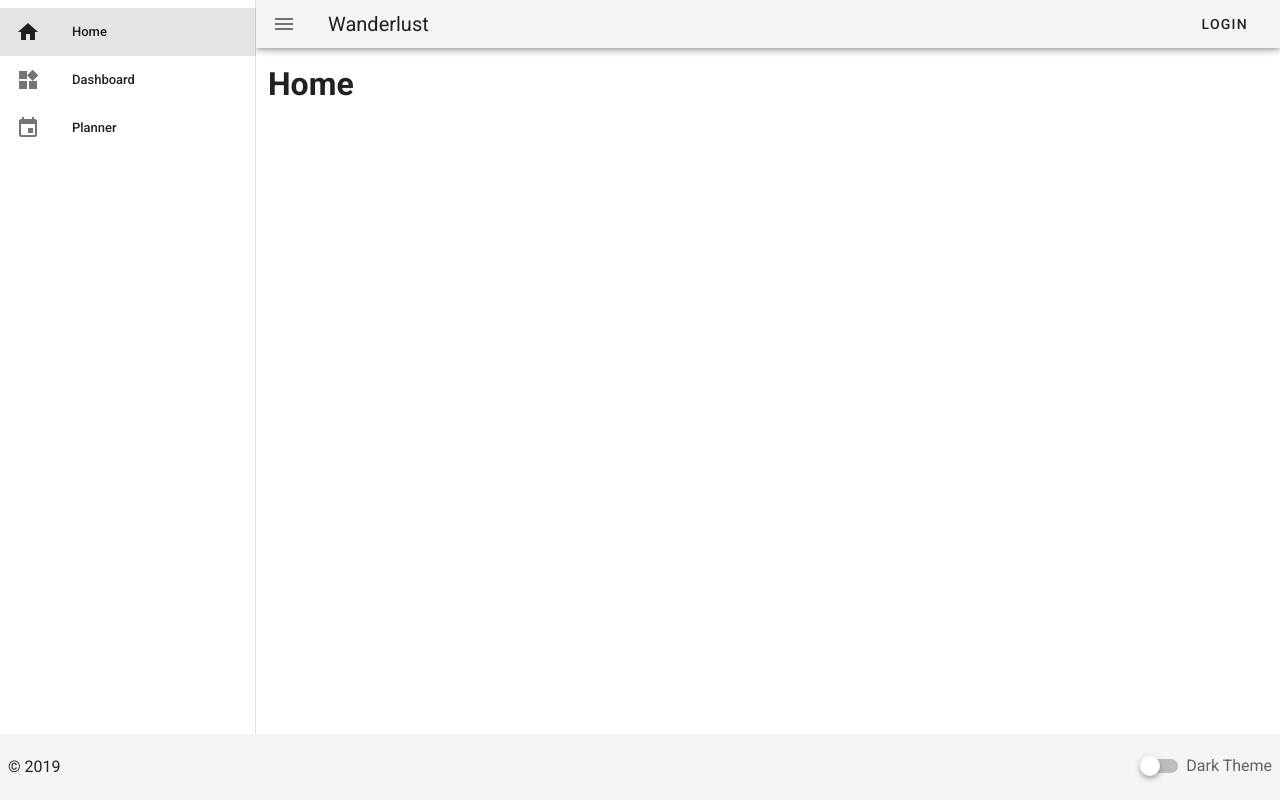
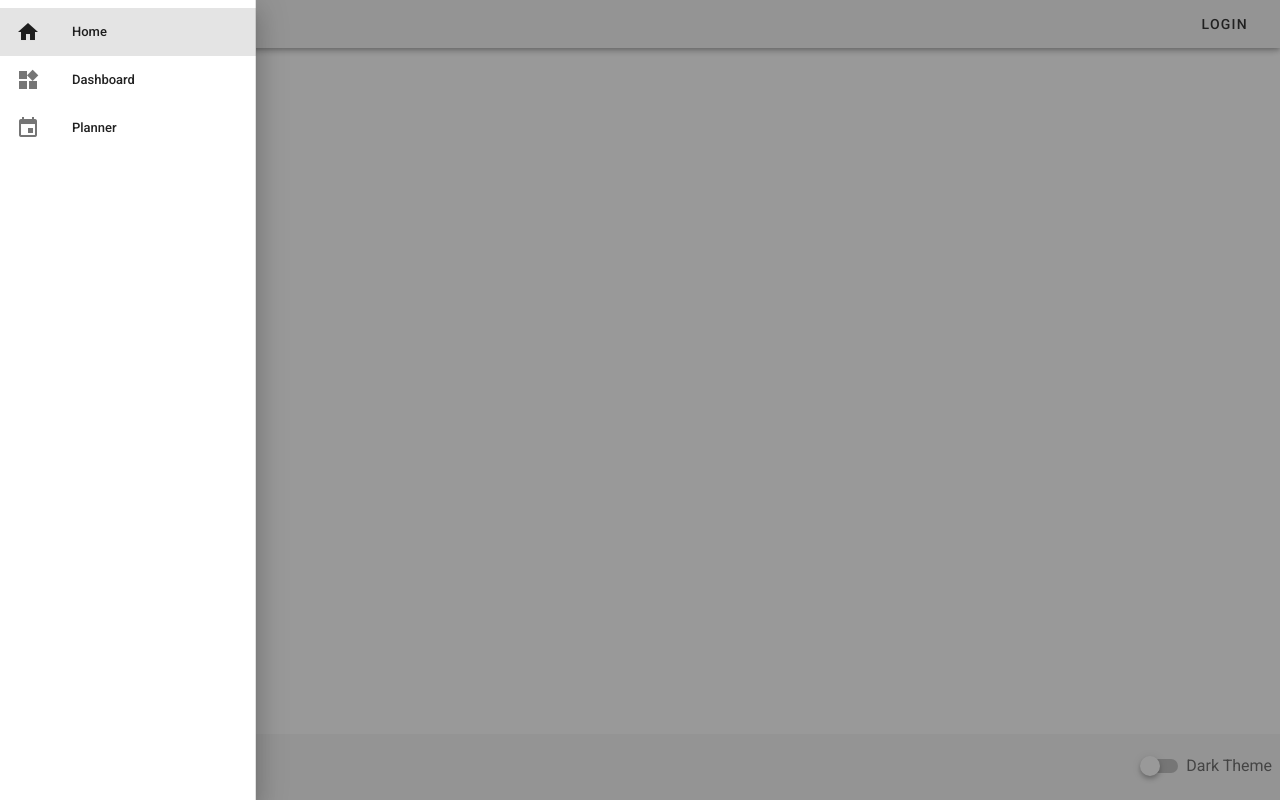
Before and after one commit to weiyuan95/travue-buddy, a Vue app: page / in a window 1280 px wide. Both pictures are taken after a click on the button 28 px from the left and 24 px from the top of the page. Built offline with nearby package versions, Linux system fonts and the light colour scheme.

Commit message:
Add temporary flag to left nav drawer
This will make the nav drawer cover the content behind it instead of
pushing it to the right

```diff
--- a/src/App.vue
+++ b/src/App.vue
@@ -1,6 +1,6 @@
 <template>
   <v-app>
-    <v-navigation-drawer v-model="drawer" app color="theme">
+    <v-navigation-drawer v-model="drawer" app color="theme" temporary>
       <v-list dense>
         <!-- news cards should go here -->
         <v-list-item v-for="route in routes" :key="route.name" :to="route.path">
```
